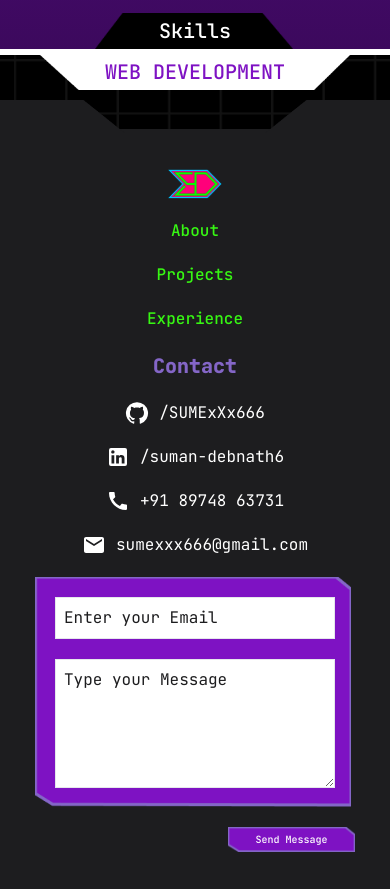
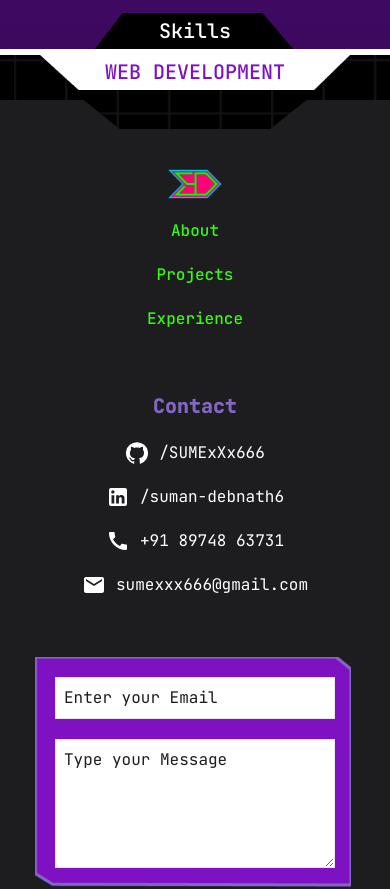
Before and after one commit to SUMExXx/tech-profile-website, a Next.js app: page / in a window 390 px wide. Shown: the part 3000-3889 px from the top of the page. Built offline with nearby package versions, Linux system fonts and the light colour scheme; no server answers.

Commit message:
minor fix

```diff
--- a/src/components/Footer.tsx
+++ b/src/components/Footer.tsx
@@ -23,7 +23,7 @@ const Footer = () => {
           <Image className='absolute md:hidden flex left-2/3 -bottom-1 md:w-[481.5px] md:h-[66px] w-[273px] h-[37px] transform scale-x-[-1]' src={'/images/footerElement.png'} alt='footer element' width={481.5} height={66}/>
         </div>
         <div className='md:gap-[20px] gap-[20px] w-full flex flex-col bg-grey' id='contact'>
-          <div className='w-full flex flex-wrap text-white md:justify-between justify-center md:px-[80px] px-[40px] md:pt-[80px] pt-[40px] items-start'>
+          <div className='w-full flex flex-wrap text-white md:justify-between justify-center gap-[40px] md:px-[80px] px-[40px] md:pt-[80px] pt-[40px] items-start'>
             <div className='flex flex-col h-full justify-between md:items-start items-center'>
               <Link href={process.env.NEXT_PUBLIC_BASE_URL || '/'}><Image src={'/images/sd.png'} height={87} width={159} alt='SD Logo' className='md:w-[159px] md:h-[87px] w-[54px] h-[30px]'/></Link>
               <div className='md:py-[40px] py-[20px] md:gap-[40px] gap-[20px] flex flex-col md:items-start items-center'>
```
